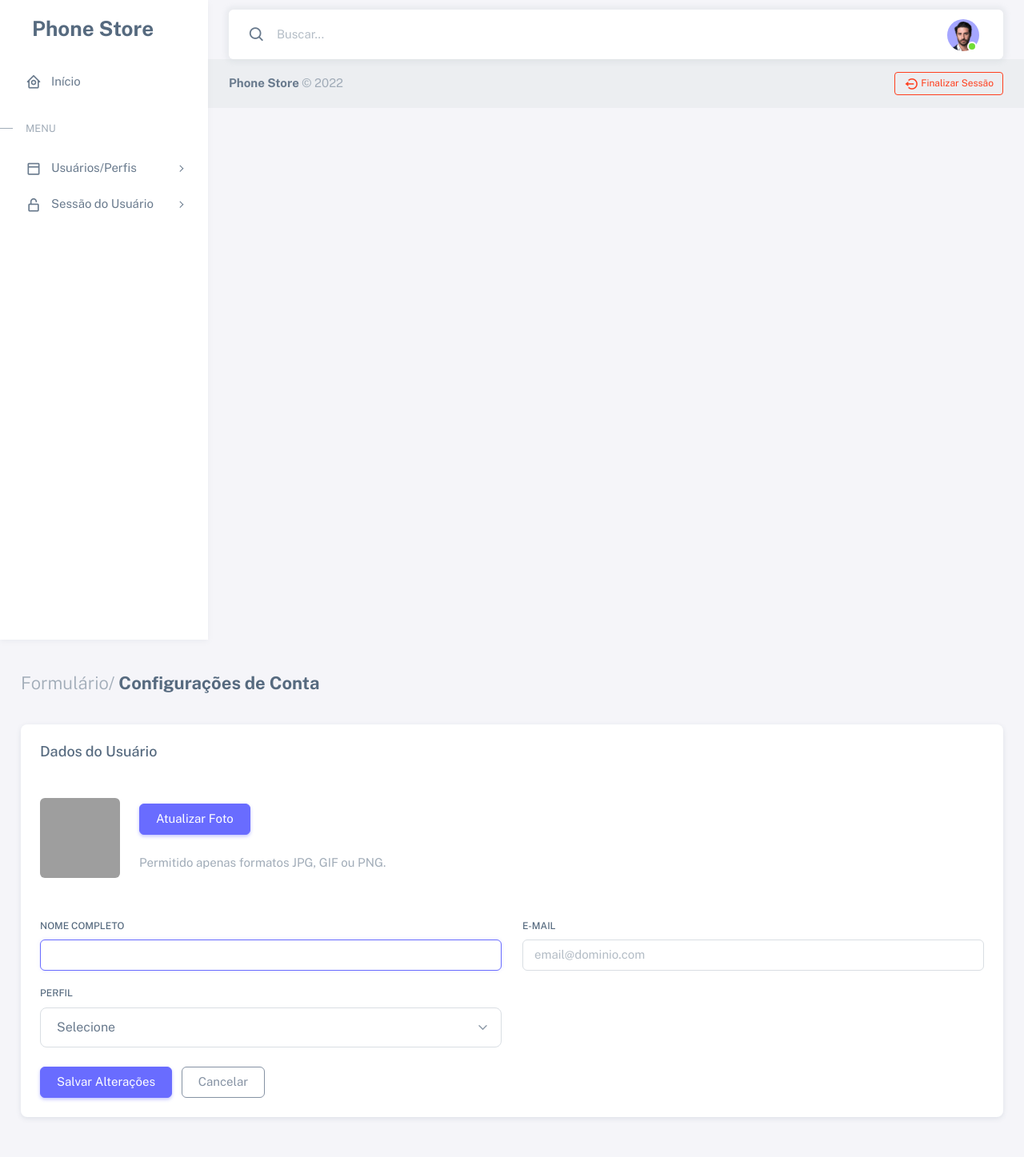
After one commit to CLucasrodrigues22/Phone-Store, a PHP site: template resources/views/users/show.phtml in a window 1280 px wide. The commit adds this page. Shown: the whole page at 80% size. Run offline with PHP 8.4, Linux system fonts and the light colour scheme; the template is opened without the code that fills it, so the values that code supplies are empty; grey boxes are pictures that could not be loaded.

Commit message:
Implementando atualização de usuários 0.1

```diff
--- a/resources/views/users/index.phtml
+++ b/resources/views/users/index.phtml
@@ -35,7 +35,7 @@
                     <i class="bx bx-dots-vertical-rounded"></i>
                   </button>
                   <div class="dropdown-menu">
-                    <a class="dropdown-item" href="/showuser"><i class="bx bx-edit-alt me-1"></i>Editar</a>
+                    <a class="dropdown-item" href="/showuser?id=<?= $user['id'] ?>"><i class="bx bx-edit-alt me-1"></i>Editar</a>
                     <a class="dropdown-item" href=""><i class="bx bx-trash me-1"></i>Deletar</a>
                   </div>
                 </div>
--- /dev/null
+++ b/resources/views/users/show.phtml
@@ -0,0 +1,58 @@
+<!-- Content wrapper -->
+<div class="content-wrapper">
+  <!-- Content -->
+  <div class="container-xxl flex-grow-1 container-p-y">
+    <h4 class="fw-bold py-3 mb-4"><span class="text-muted fw-light">Formulário/</span> Configurações de Conta</h4>
+
+    <div class="row">
+      <div class="col-md-12">
+        <div class="card mb-4">
+          <h5 class="card-header">Dados do Usuário</h5>
+          <!-- Account -->
+          <form id="formAccountSettings" method="POST" action="/updateuser?id=<?= $this->view->dados['id'] ?>" enctype="multipart/form-data">
+            <div class="card-body">
+              <div class="d-flex align-items-start align-items-sm-center gap-4">
+                <img src="storage/users/<?= $this->view->dados['photo'] ?>" alt="user-avatar" class="d-block rounded" height="100" width="100" id="uploadedAvatar" />
+                <div class="button-wrapper">
+                  <label for="upload" class="btn btn-primary me-2 mb-4" tabindex="0">
+                    <span class="d-none d-sm-block">Atualizar Foto</span>
+                    <i class="bx bx-upload d-block d-sm-none"></i>
+                    <input type="file" id="upload" class="account-file-input" name="photo" hidden  />
+                  </label>
+                  <p class="text-muted mb-0">Permitido apenas formatos JPG, GIF ou PNG.</p>
+                </div>
+              </div>
+            </div>
+            <div class="card-body">
+              <div class="row">
+                <div class="mb-3 col-md-6">
+                  <label for="fullname" class="form-label">Nome Completo</label>
+                  <input class="form-control" type="text" id="fullname" name="fullname" value="<?= $this->view->dados['fullname'] ?>" autofocus />
+                </div>
+                <div class="mb-3 col-md-6">
+                  <label for="email" class="form-label">E-mail</label>
+                  <input class="form-control" type="text" id="email" name="email" placeholder="email@dominio.com" value="<?= $this->view->dados['email'] ?>" placeholder="john.doe@example.com" />
+                </div>
+                <div class="mb-3 col-md-6">
+                  <label for="largeSelect" class="form-label">Perfil</label>
+                  <select id="largeSelect" class="form-select form-select-lg" name="profile_id">
+                    <option class="text-muted" selected>Selecione</option>
+                    <option value="1">Administrador</option>
+                  </select>
+                </div>
+              </div>
+              <div class="mt-2">
+                <button type="submit" class="btn btn-primary me-2">Salvar Alterações</button>
+                <button type="reset" class="btn btn-outline-secondary">Cancelar</button>
+              </div>
+            </div>
+          </form>
+          <!-- /Account -->
+        </div>
+      </div>
+    </div>
+  </div>
+  <!-- / Content -->
+  <div class="content-backdrop fade"></div>
+</div>
+<!-- Content wrapper -->
```
Also changed, not shown: app/Controllers/UsersController.php (+11 -5 lines), app/Models/Users.php (+6 -3 lines), app/Route.php (+7 -1 lines).
